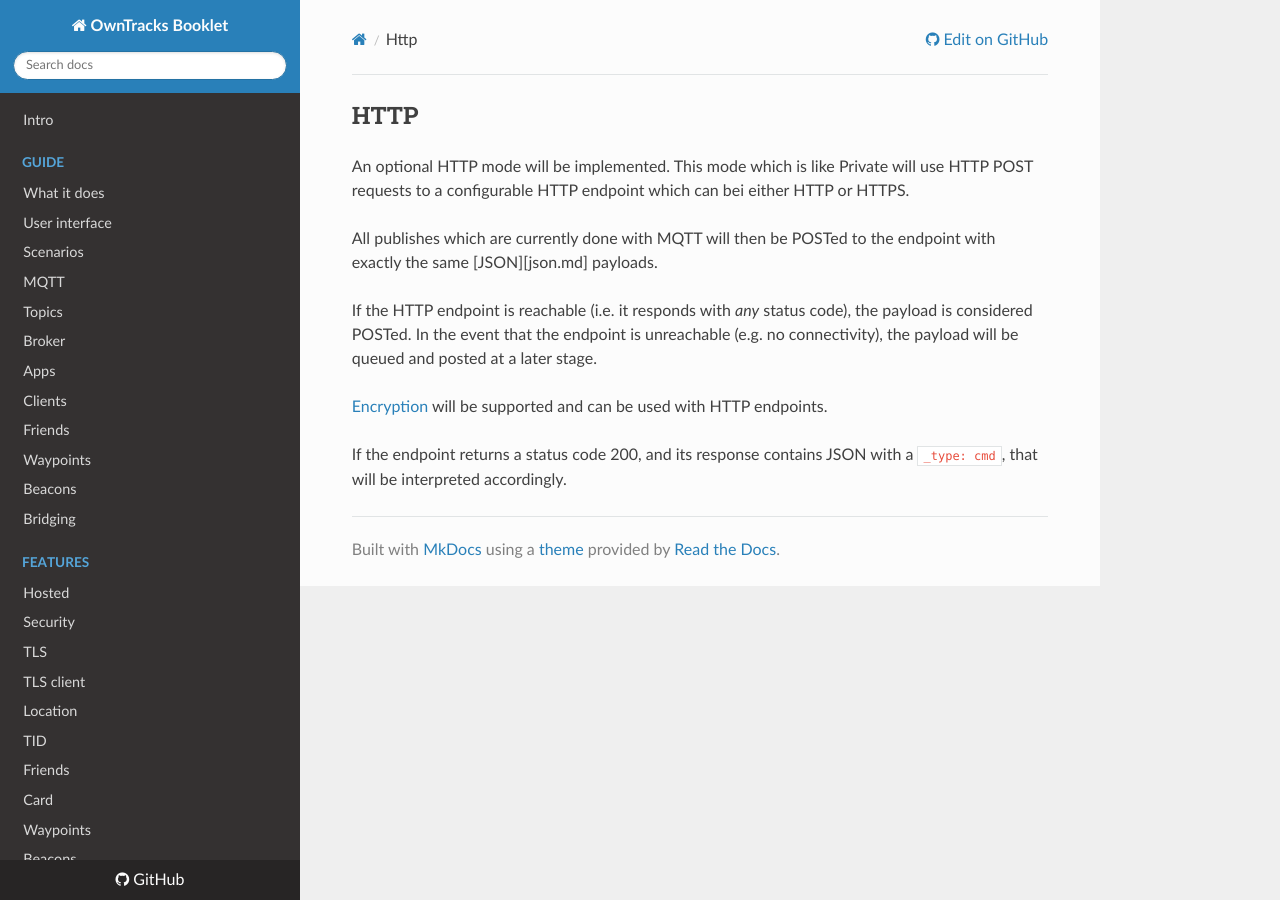
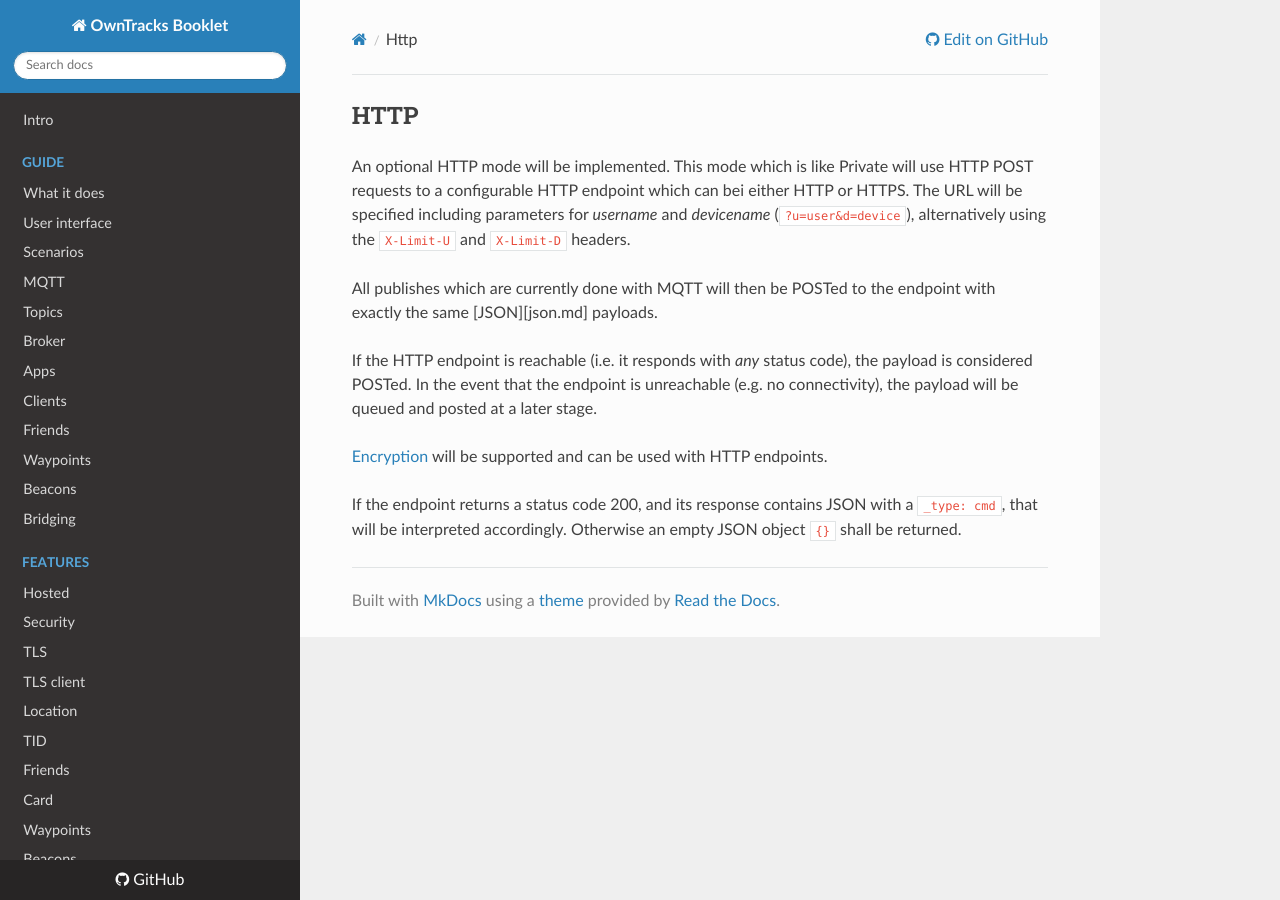
Before and after one commit to owntracks/booklet, an MkDocs documentation site: the page built from docs/tech/http.md, in a window 1280 px wide. Built offline with MkDocs 1.6.1, drawn with Linux system fonts in a browser that asks for light colours; nearby versions of some CDN libraries; old or Windows-style settings are respelled for this version of MkDocs.

Commit message:
Update http.md

```diff
--- a/docs/tech/http.md
+++ b/docs/tech/http.md
@@ -1,6 +1,6 @@
 ## HTTP
 
-An optional HTTP mode will be implemented. This mode which is like Private will use HTTP POST requests to a configurable HTTP endpoint which can bei either HTTP or HTTPS.
+An optional HTTP mode will be implemented. This mode which is like Private will use HTTP POST requests to a configurable HTTP endpoint which can bei either HTTP or HTTPS. The URL will be specified including parameters for _username_ and _devicename_ (`?u=user&d=device`), alternatively using the `X-Limit-U` and `X-Limit-D` headers.
 
 All publishes which are currently done with MQTT will then be POSTed to the endpoint with exactly the same [JSON][json.md] payloads.
 
@@ -8,4 +8,4 @@ If the HTTP endpoint is reachable (i.e. it responds with _any_ status code), the
 
 [Encryption](../features/encrypt.md) will be supported and can be used with HTTP endpoints.
 
-If the endpoint returns a status code 200, and its response contains JSON with a `_type: cmd`, that will be interpreted accordingly.
+If the endpoint returns a status code 200, and its response contains JSON with a `_type: cmd`, that will be interpreted accordingly. Otherwise an empty JSON object `{}` shall be returned.
```
